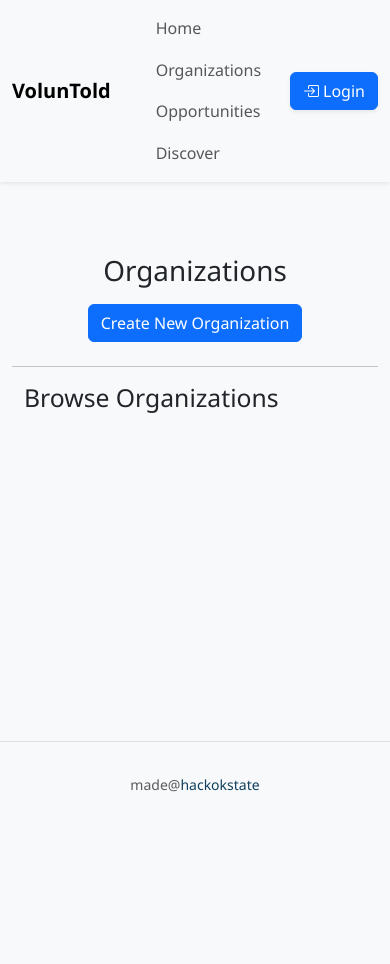
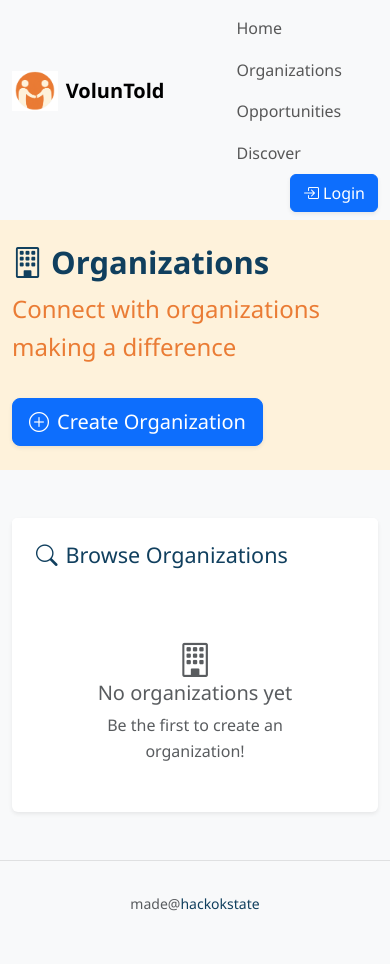
Before and after one commit to Savern02/HackOKState, a Flask app: page /orgs in a window 390 px wide. Before the commit the page ends 792 px from the top, so only its background shows below. Run offline with Flask 3, Linux system fonts and the light colour scheme.

Commit message:
added final styling

```diff
--- a/app/templates/base.html
+++ b/app/templates/base.html
@@ -86,6 +86,16 @@
 
         .nav-item:hover::after {
             width: 100%;
+        }
+
+        /* Navbar icon (logo) */
+        .navbar .icon {
+            height: 40px;
+            width: auto;
+            margin-right: 0.5rem;
+            object-fit: contain;
+            display: inline-block;
+            vertical-align: middle;
         }
 
         /* Utility Classes */
--- a/app/templates/navbar.html
+++ b/app/templates/navbar.html
@@ -1,8 +1,9 @@
 <nav class="navbar navbar-expand-lg navbar-light shadow-sm">
     <div class="container">
     <ul class="navbar-nav me-auto">
-        <li class="nav-item">
-            <a class="navbar-brand fw-bold" href="{{ url_for('main.index') }}">VolunTold</a>
+        <li class="nav-item d-flex align-items-center">
+            <img src="{{ url_for('static', filename='images/VolunTold_Logo.png') }}" class="icon" alt="VolunTold Logo">
+            <a class="navbar-brand fw-bold mb-0" href="{{ url_for('main.index') }}">VolunTold</a>
         </li>
     </ul>
 
--- a/app/templates/organizations.html
+++ b/app/templates/organizations.html
@@ -3,22 +3,58 @@
 {% block title %} VolunTold {% endblock %}
 
 {% block content %}
-<div class="container">
-    <div class="jumbotron jumbotron-fluid text-center my-4">
-        <h1> Organizations </h1>
-        <a href="{{ url_for('opportunity.create_opportunity') }}" class="btn btn-primary mt-2">Create New
-            Organization</a>
+<div class="hero-section py-4" style="background-color: var(--secondary-color); min-height: 20vh;">
+    <div class="container">
+        <div class="row align-items-center justify-content-between">
+            <div class="col-md-6">
+                <h1 class="display-5 fw-bold mb-0" style="color: var(--primary-color);">
+                    <i class="bi bi-building me-2"></i>Organizations
+                </h1>
+                <p class="lead mt-2" style="color: var(--success-color);">Connect with organizations making a difference</p>
+            </div>
+            <div class="col-md-4 text-md-end mt-3 mt-md-0">
+                <a href="{{ url_for('opportunity.create_opportunity') }}" class="btn btn-primary btn-lg shadow-sm">
+                    <i class="bi bi-plus-circle me-2"></i>Create Organization
+                </a>
+            </div>
+        </div>
     </div>
-    <hr>
-    <section class="container mt-3 mb-3">
-        <h2 class="mb-3">Browse Organizations</h2>
-        <div class="list-group">
-            {% for org in orgs %}
-            <a href="{{ url_for('org.org_detail', org_id=org.org_id) }}"
-                class="list-group-item list-group-item-action">{{ org.org_name }}</a>
-            {% endfor %}
+</div>
+
+<div class="container my-5">
+    <div class="row">
+        <div class="col-lg-8 mx-auto">
+            <div class="card border-0 shadow-sm">
+                <div class="card-header bg-white p-4 border-0">
+                    <h2 class="h4 mb-0" style="color: var(--primary-color);">
+                        <i class="bi bi-search me-2"></i>Browse Organizations
+                    </h2>
+                </div>
+                <div class="list-group list-group-flush">
+                    {% for org in orgs %}
+                    <a href="{{ url_for('org.org_detail', org_id=org.org_id) }}"
+                        class="list-group-item list-group-item-action p-4 d-flex align-items-center justify-content-between hover-card">
+                        <div>
+                            <h5 class="mb-1">{{ org.org_name }}</h5>
+                            <p class="text-muted small mb-0">
+                                <i class="bi bi-people me-1"></i>Join and make a difference
+                            </p>
+                        </div>
+                        <i class="bi bi-chevron-right text-muted"></i>
+                    </a>
+                    {% endfor %}
+
+                    {% if not orgs %}
+                    <div class="text-center p-5">
+                        <i class="bi bi-building display-4 text-muted mb-3"></i>
+                        <h3 class="h5 text-muted">No organizations yet</h3>
+                        <p class="text-muted mb-0">Be the first to create an organization!</p>
+                    </div>
+                    {% endif %}
+                </div>
+            </div>
         </div>
-    </section>
+    </div>
 </div>
 
 {% endblock %}
```
Also changed, not shown: app/static/images/VolunTold_Logo.png (added).
